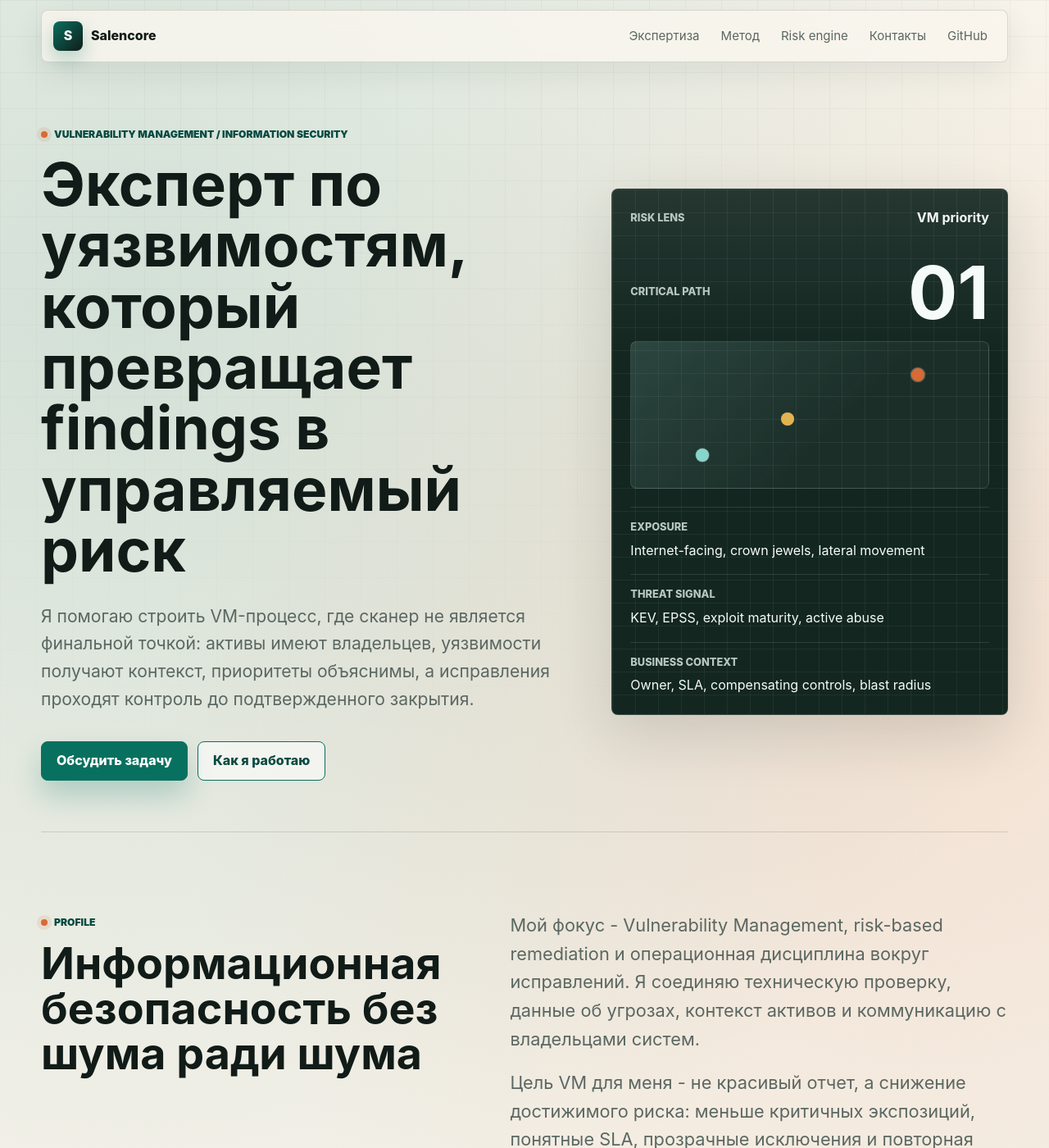
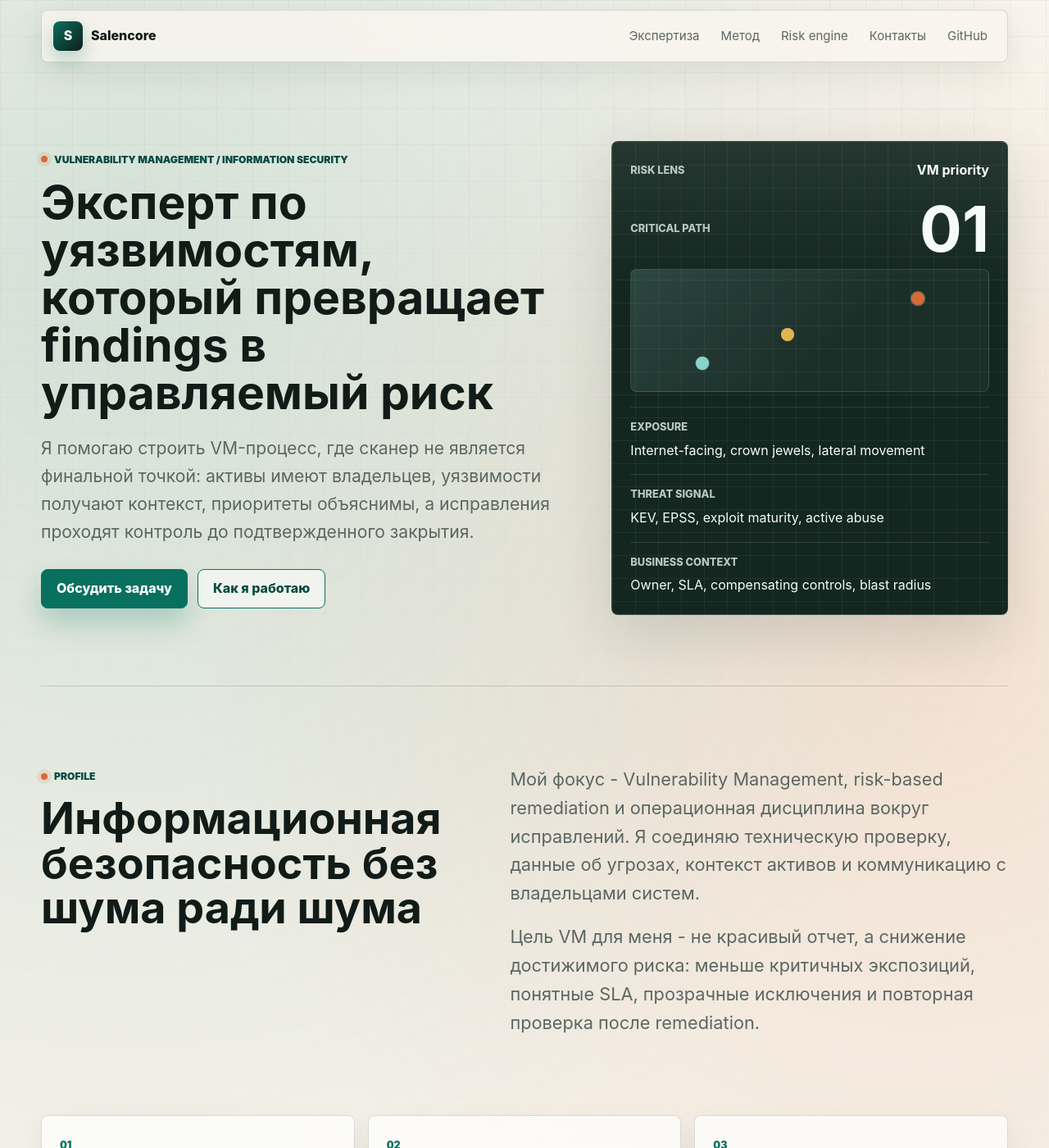
Before and after one commit to Salencore/salencore.github.io, a Jekyll site: the page built from index.md, in a window 1280 px wide and 1400 px high. Shown: the whole window at 82% size. Built offline with Jekyll 4.4.1, drawn with Linux system fonts in a browser that asks for light colours.

Commit message:
Balance modern hero layout

```diff
--- a/assets/css/styles.css
+++ b/assets/css/styles.css
@@ -139,12 +139,12 @@ code {
 }
 
 .hero {
-  min-height: min(820px, calc(100vh - 96px));
+  min-height: min(760px, calc(100vh - 96px));
   display: grid;
   grid-template-columns: minmax(0, 1.15fr) minmax(340px, 0.85fr);
   gap: 42px;
   align-items: center;
-  padding: 74px 0 62px;
+  padding: 56px 0 46px;
 }
 
 .hero__content {
@@ -182,8 +182,8 @@ h3 {
 }
 
 h1 {
-  max-width: 900px;
-  font-size: clamp(3rem, 5.7vw, 6.25rem);
+  max-width: 760px;
+  font-size: clamp(2.8rem, 4.45vw, 5rem);
   letter-spacing: 0;
 }
 
@@ -197,8 +197,8 @@ h3 {
 }
 
 .hero__lead {
-  max-width: 780px;
-  margin-top: 26px;
+  max-width: 720px;
+  margin-top: 22px;
   color: var(--muted);
   font-size: clamp(1.08rem, 1.7vw, 1.32rem);
 }
@@ -207,7 +207,7 @@ h3 {
   display: flex;
   flex-wrap: wrap;
   gap: 12px;
-  margin-top: 34px;
+  margin-top: 28px;
 }
 
 .button {
@@ -292,18 +292,18 @@ h3 {
 }
 
 .risk-panel__score {
-  margin-top: 42px;
+  margin-top: 28px;
 }
 
 .risk-panel__score strong {
-  font-size: 5.6rem;
+  font-size: 4.8rem;
   line-height: 0.8;
 }
 
 .risk-panel__grid {
   position: relative;
-  height: 180px;
-  margin-top: 24px;
+  height: 150px;
+  margin-top: 18px;
   border: 1px solid var(--line-dark);
   border-radius: 8px;
   background:
@@ -342,7 +342,7 @@ h3 {
 .risk-panel__list {
   display: grid;
   gap: 16px;
-  margin: 22px 0 0;
+  margin: 18px 0 0;
 }
 
 .risk-panel__list div {
```
